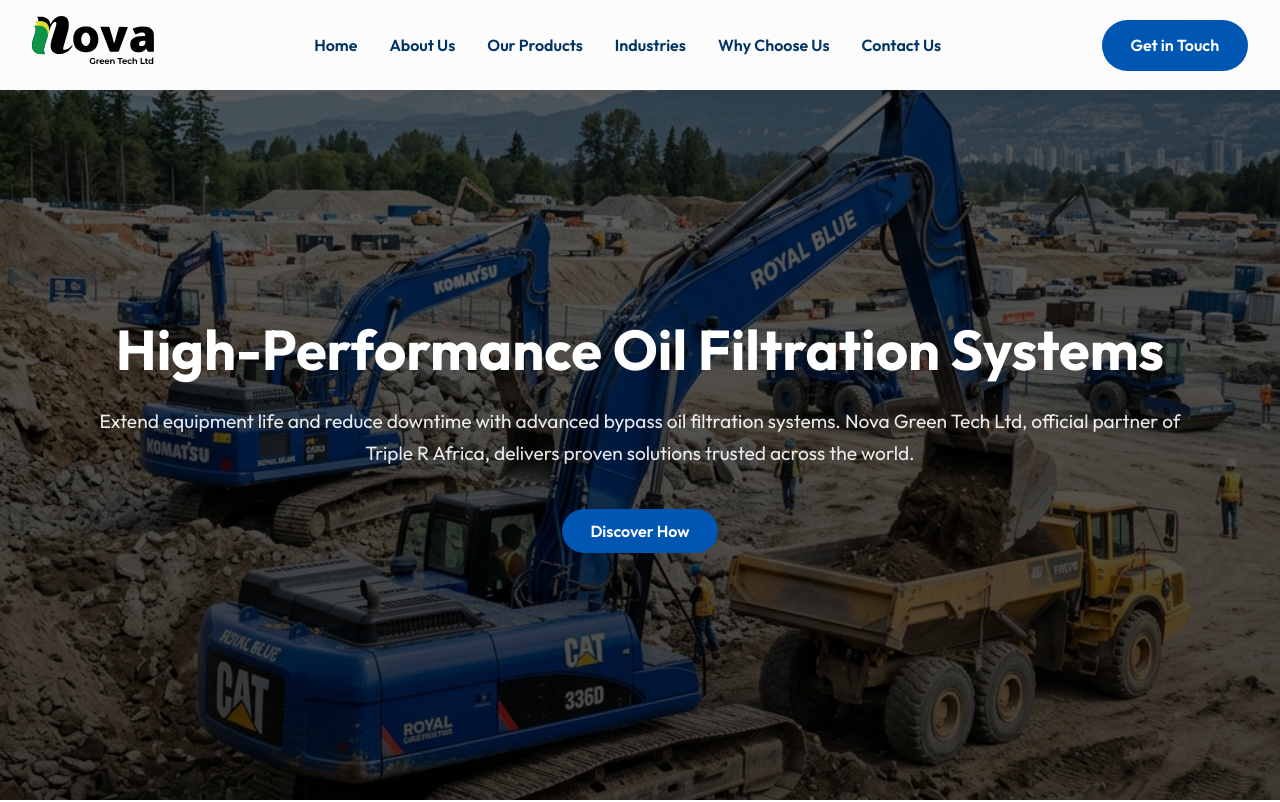
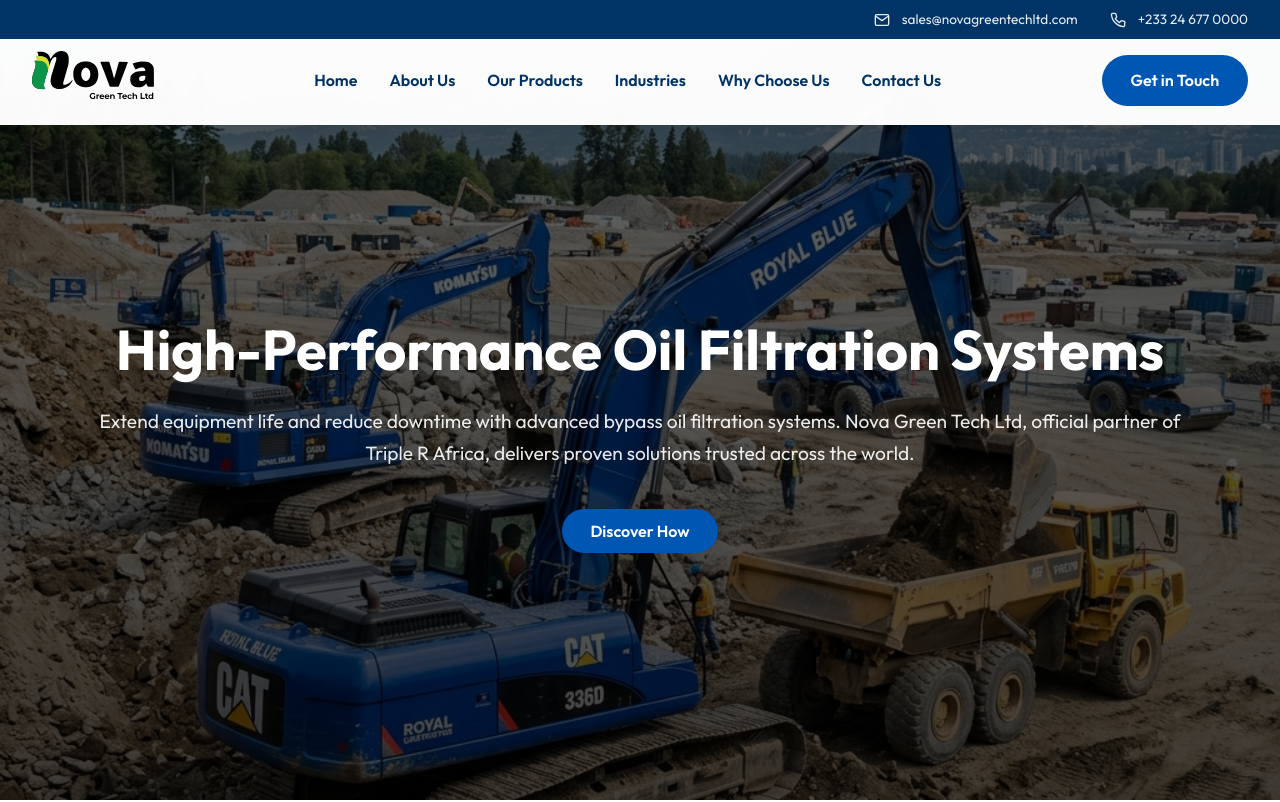
Before and after one commit to shadrackbenjamin/Novagreentechltd, a React (Vite) app: page / in a window 1280 px wide. Shown: the top 802 px of the page. Built offline with nearby package versions, Linux system fonts and the light colour scheme.

Commit message:
chore: remove unused file from codebase

```diff
--- a/index.html
+++ b/index.html
@@ -24,8 +24,9 @@
       "name": "Nova Green Tech Ltd",
       "contactPoint": {
         "@type": "ContactPoint",
-        "telephone": "+233-535316335",
-        "contactType": "customer service"
+        "telephone": "+233-246770000",
+        "email": "sales@novagreentechltd.com",
+        "contactType": "sales"
       }
     }
     </script>
--- a/src/App.jsx
+++ b/src/App.jsx
@@ -47,6 +47,21 @@
 
   return (
     <div>
+      <div className="top-bar">
+        <a href="mailto:sales@novagreentechltd.com">
+          <svg viewBox="0 0 24 24" width="16" height="16" stroke="currentColor" strokeWidth="2" fill="none" style={{ marginRight: '4px' }}>
+            <path d="M4 4h16c1.1 0 2 .9 2 2v12c0 1.1-.9 2-2 2H4c-1.1 0-2-.9-2-2V6c0-1.1.9-2 2-2z"></path>
+            <polyline points="22,6 12,13 2,6"></polyline>
+          </svg>
+          sales@novagreentechltd.com
+        </a>
+        <a href="tel:+233246770000">
+          <svg viewBox="0 0 24 24" width="16" height="16" stroke="currentColor" strokeWidth="2" fill="none" style={{ marginRight: '4px' }}>
+            <path d="M22 16.92v3a2 2 0 0 1-2.18 2 19.79 19.79 0 0 1-8.63-3.07 19.5 19.5 0 0 1-6-6 19.79 19.79 0 0 1-3.07-8.67A2 2 0 0 1 4.11 2h3a2 2 0 0 1 2 1.72 12.84 12.84 0 0 0 .7 2.81 2 2 0 0 1-.45 2.11L8.09 9.91a16 16 0 0 0 6 6l2.27-2.27a2 2 0 0 1 2.11-.45 12.84 12.84 0 0 0 2.81.7A2 2 0 0 1 22 16.92z"></path>
+          </svg>
+          +233 24 677 0000
+        </a>
+      </div>
       <nav className="navbar">
         <div className="navbar-logo">
           <a href="#" id="home-logo">
--- a/src/components/Contact.jsx
+++ b/src/components/Contact.jsx
@@ -155,8 +155,7 @@
 
             <div>
               <h4 style={{ color: 'var(--white)', fontSize: '1rem', marginBottom: '0.5rem' }}>Email</h4>
-              <p style={{ color: 'rgba(255,255,255,0.8)', fontSize: '0.95rem' }}>novagreentechltd@gmail.com</p>
-              <p style={{ color: 'rgba(255,255,255,0.8)', fontSize: '0.95rem' }}>novagreentechofficial@gmail.com</p>
+              <p style={{ color: 'rgba(255,255,255,0.8)', fontSize: '0.95rem' }}>sales@novagreentechltd.com</p>
             </div>
           </div>
         </div>
--- a/src/components/Footer.jsx
+++ b/src/components/Footer.jsx
@@ -22,7 +22,7 @@
           <a href="#about" style={{ display: 'block', marginBottom: '0.5rem', color: '#003366', textDecoration: 'none', fontWeight: '500' }}>About Us</a>
           <a href="#services" style={{ display: 'block', marginBottom: '0.5rem', color: '#003366', textDecoration: 'none', fontWeight: '500' }}>Industries</a>
           <a href="#products" style={{ display: 'block', marginBottom: '0.5rem', color: '#003366', textDecoration: 'none', fontWeight: '500' }}>Products</a>
-          <a href="#contact" style={{ display: 'block', color: '#003366', textDecoration: 'none', fontWeight: '500' }}>Contact</a>
+          <a href="mailto:sales@novagreentechltd.com" style={{ display: 'block', color: '#003366', textDecoration: 'none', fontWeight: '500' }}>sales@novagreentechltd.com</a>
         </div>
       </div>
       <div className="footer-bottom" style={{ borderTop: '1px solid rgba(0, 51, 102, 0.2)', marginTop: '2rem', paddingTop: '2rem' }}>
--- a/src/index.css
+++ b/src/index.css
@@ -110,6 +110,31 @@
 .bg-white { background-color: var(--white); }
 
 /* Navigation */
+.top-bar {
+  background: var(--secondary-blue);
+  color: white;
+  padding: 0.5rem 2rem;
+  font-size: 0.85rem;
+  display: flex;
+  justify-content: flex-end;
+  gap: 2rem;
+  position: fixed;
+  top: 0;
+  left: 0;
+  width: 100%;
+  z-index: 2001;
+}
+
+.top-bar a {
+  display: flex;
+  align-items: center;
+  gap: 0.5rem;
+  opacity: 0.9;
+  transition: opacity 0.3s;
+}
+
+.top-bar a:hover { opacity: 1; }
+
 .navbar {
   display: flex;
   justify-content: space-between;
@@ -117,11 +142,16 @@
   padding: 1rem 2rem;
   background: rgba(255, 255, 255, 0.98);
   position: fixed;
-  top: 0;
+  top: 35px; /* Height of top bar */
   left: 0;
   width: 100%;
   z-index: 2000;
   box-shadow: 0 2px 10px rgba(0,0,0,0.05);
+}
+
+@media (max-width: 768px) {
+  .top-bar { display: none; }
+  .navbar { top: 0; }
 }
 
 .navbar-logo img {
```
